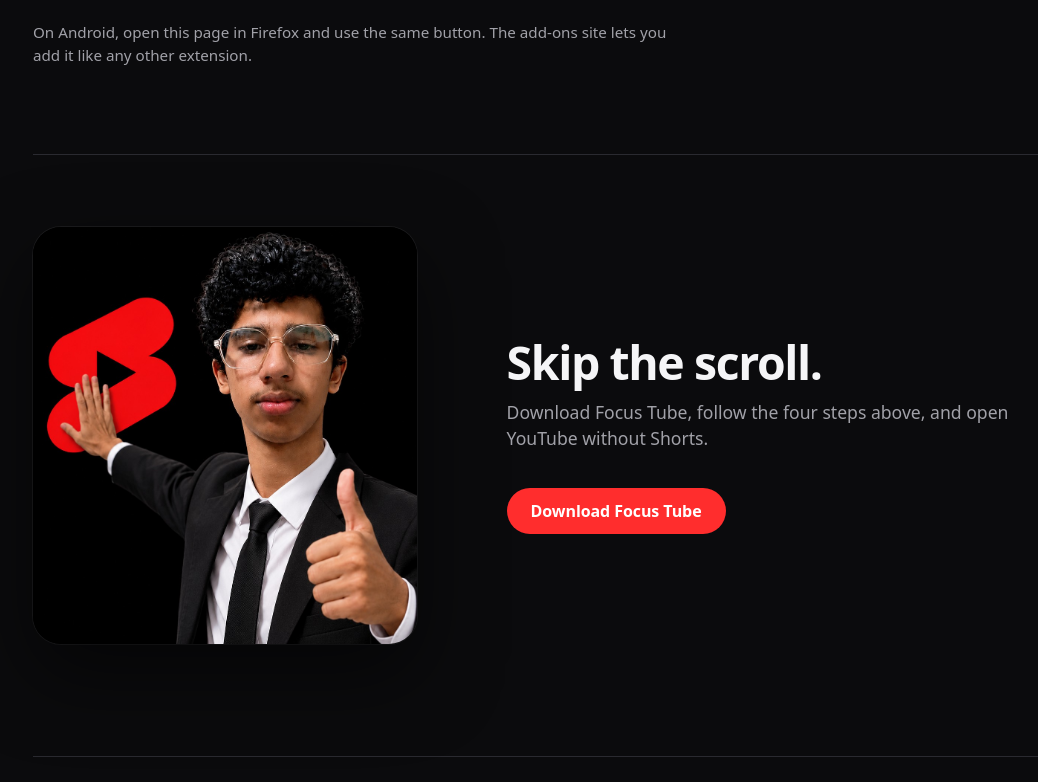
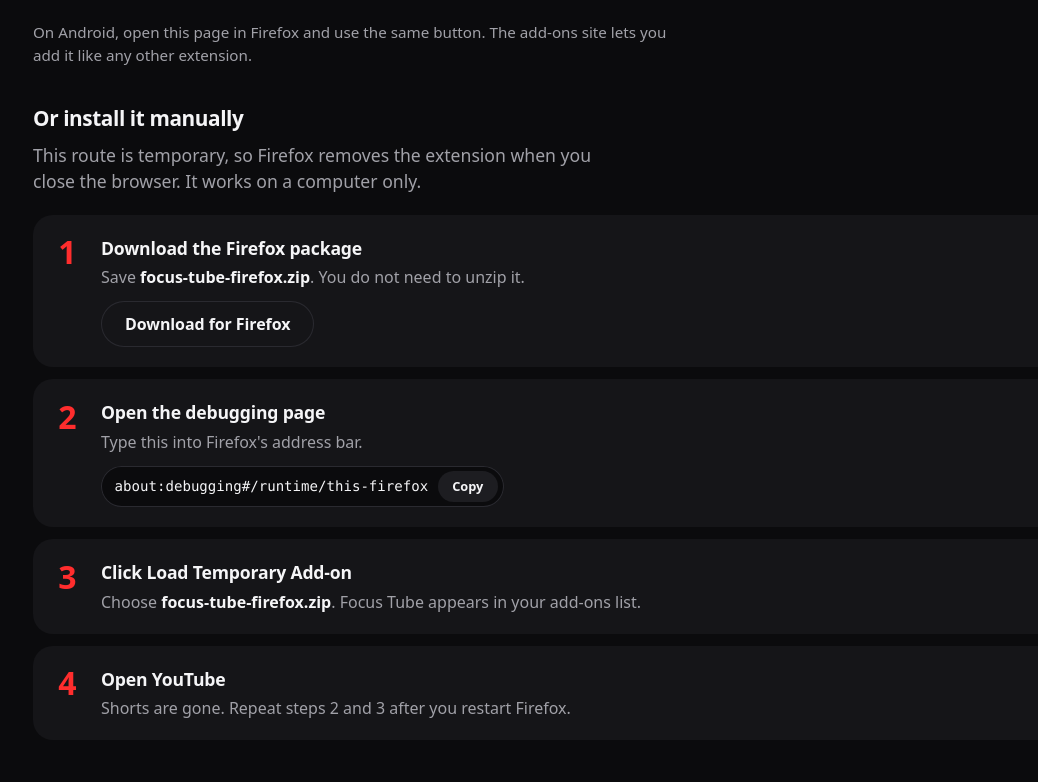
Before and after one commit to Parikoder/focustube.github.io, a browser extension: page index.html in a window 1280 px wide. Shown: the part 2698-3480 px from the top of the page, without its empty margins (63-1101 px from the left). Drawn offline with Linux system fonts and the light colour scheme.

Commit message:
Add manual Firefox download and install steps
Co-Authored-By: Claude Sonnet 5.5 <noreply@anthropic.com>
Claude-Session: https://claude.ai/code/session_01Dn7mYgHwyC4wf45s6vB52R

```diff
--- a/index.html
+++ b/index.html
@@ -200,6 +200,27 @@ footer .wrap { border-top: 1px solid var(--line); padding-top: 2rem; display: fl
     <p class="sub">Install Focus Tube from the Firefox add-ons site. It works in Firefox on a computer and in Firefox for Android.</p>
     <div class="cta"><a class="btn" href="https://addons.mozilla.org/en-US/firefox/addon/focus-tube-no-shorts/" target="_blank" rel="noopener">Add to Firefox</a></div>
     <p class="note">On Android, open this page in Firefox and use the same button. The add-ons site lets you add it like any other extension.</p>
+
+    <h3 style="margin:2.25rem 0 0.5rem;font-size:1.3rem;letter-spacing:-0.02em">Or install it manually</h3>
+    <p class="sub" style="margin-bottom:1.25rem">This route is temporary, so Firefox removes the extension when you close the browser. It works on a computer only.</p>
+    <ol class="steps">
+      <li>
+        <div><h3>Download the Firefox package</h3><p>Save <b>focus-tube-firefox.zip</b>. You do not need to unzip it.</p>
+          <p style="margin-top:0.75rem"><a class="btn ghost" href="focus-tube-firefox.zip" download="focus-tube-firefox.zip">Download for Firefox</a></p>
+        </div>
+      </li>
+      <li>
+        <div><h3>Open the debugging page</h3><p>Type this into Firefox's address bar.</p>
+          <span class="codebar"><code id="ffaddr">about:debugging#/runtime/this-firefox</code><button class="copy" id="ffcopy" type="button">Copy</button></span>
+        </div>
+      </li>
+      <li>
+        <div><h3>Click Load Temporary Add-on</h3><p>Choose <b>focus-tube-firefox.zip</b>. Focus Tube appears in your add-ons list.</p></div>
+      </li>
+      <li>
+        <div><h3>Open YouTube</h3><p>Shorts are gone. Repeat steps 2 and 3 after you restart Firefox.</p></div>
+      </li>
+    </ol>
   </section>
 
   <section class="closer" aria-labelledby="closing">
@@ -257,6 +278,16 @@ footer .wrap { border-top: 1px solid var(--line); padding-top: 2rem; display: fl
     });
   }
 
+  var ffcopy = document.getElementById("ffcopy"), ffaddr = document.getElementById("ffaddr");
+  if (ffcopy) ffcopy.addEventListener("click", function () {
+    function done(ok) { ffcopy.textContent = ok ? "Copied" : "Press Ctrl+C"; setTimeout(function () { ffcopy.textContent = "Copy"; }, 1600); }
+    function fallback() {
+      var r = document.createRange(); r.selectNodeContents(ffaddr);
+      var sel = window.getSelection(); sel.removeAllRanges(); sel.addRange(r); done(false);
+    }
+    try { navigator.clipboard.writeText("about:debugging#/runtime/this-firefox").then(function () { done(true); }, fallback); } catch (e) { fallback(); }
+  });
+
   copy.addEventListener("click", function () {
     function done(ok) { copy.textContent = ok ? "Copied" : "Press Ctrl+C"; setTimeout(function () { copy.textContent = "Copy"; }, 1600); }
     function fallback() {
```
Also changed, not shown: 1 other file.
